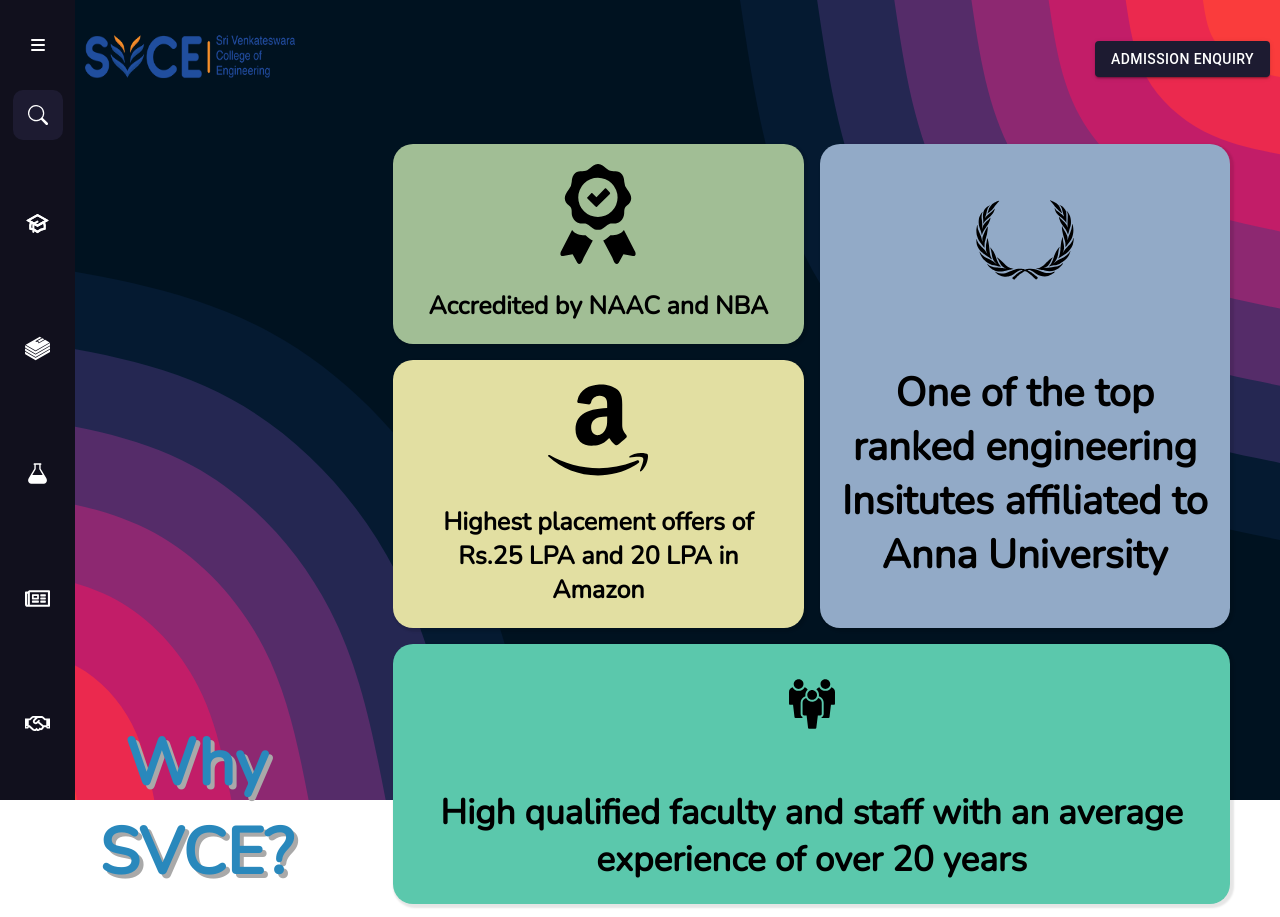
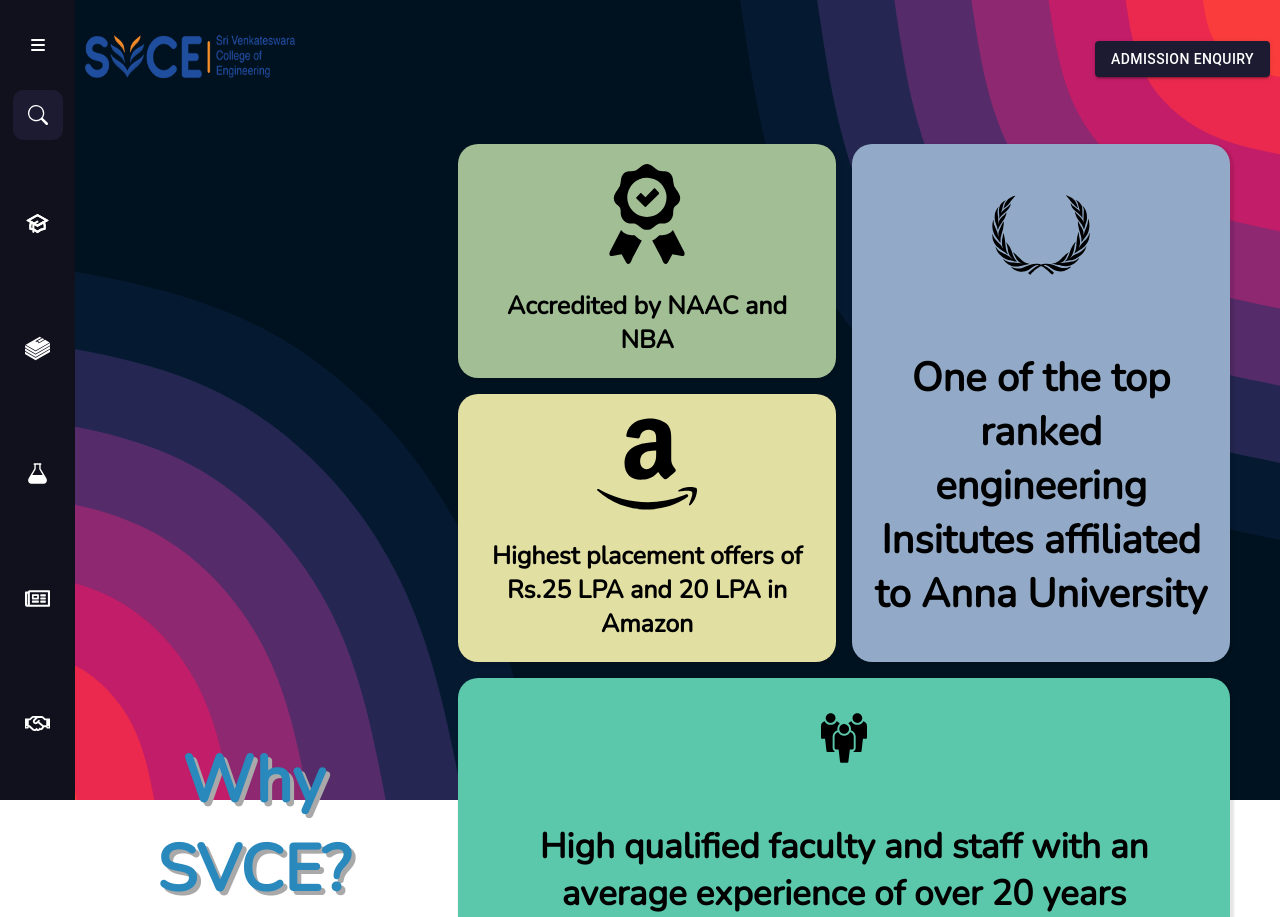
Before and after one commit to AishwaryaSubash/SVCE_Website, a Next.js app: page / in a window 1280 px wide. Shown: the top 917 px of the page. Built offline with nearby package versions, Linux system fonts and the light colour scheme.

Commit message:
Commit 30 A8

```diff
--- a/components/HomePage/HomePage.module.scss
+++ b/components/HomePage/HomePage.module.scss
@@ -7,6 +7,7 @@
 }
 .gridC {
   padding: 50px;
+  flex: 5;
 }
 .header {
   height: 50px;
@@ -49,7 +50,6 @@
   display: flex;
   align-items: center;
   justify-content: center;
-  gap: 50px;
 }
 .whySvce {
   width: 25%;
@@ -61,6 +61,7 @@
   font-size: 65px;
   text-shadow: 4px 4px darkgray;
   padding-left: 2%;
+  flex: 2;
 }
 
 @media screen and (max-width: 900px) {
```
